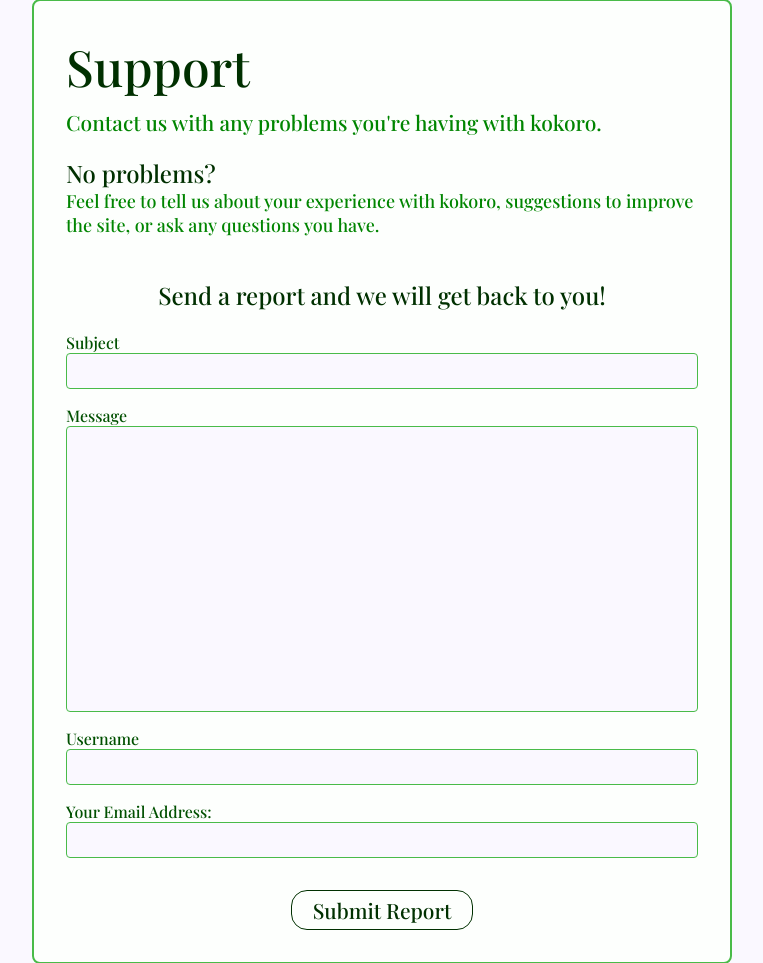
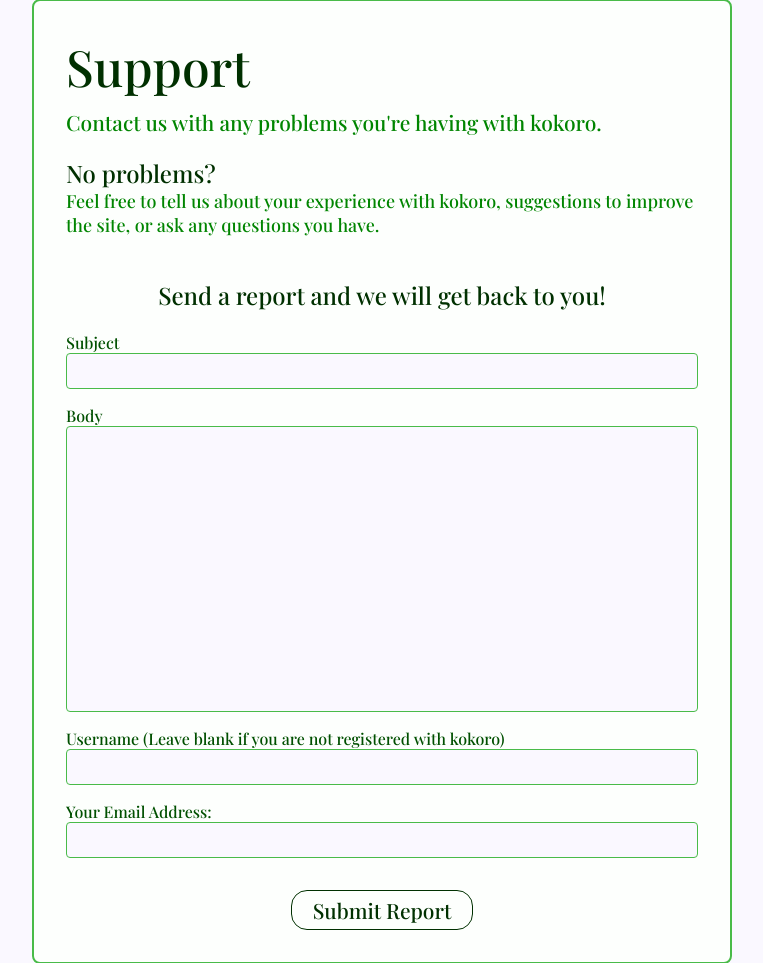
Before and after one commit to Cudderson/kokoro, a Django app: page /support/ in a window 1280 px wide. Shown: the part 151-1114 px from the top of the page, without its empty margins (258-1021 px from the left). Run offline with Django 3.2, Linux system fonts and the light colour scheme.

Commit message:
refactoring email reports to database entries instead, new model, form, view and migrations

```diff
--- a/kokoro/settings.py
+++ b/kokoro/settings.py
@@ -53,10 +53,8 @@ elif os.getenv('DEBUG') == 'FALSE':
 ALLOWED_HOSTS = [
     'localhost',
     '127.0.0.1',
-    '.herokuapp.com',
     '*.herokuapp.com',
     'getkokoro.herokuapp.com',
-    '*',
 ]
 
 # Application definition
--- a/kokoro_app/admin.py
+++ b/kokoro_app/admin.py
@@ -4,7 +4,7 @@ from django.contrib import admin
 
 from .models import Activity, PerfectBalance, ProfileBio, ProfileDisplayName, ProfileQuote, \
                     ProfileImage, ProfileTimezone, BalanceStreak, ContactInfo, ProfilePost, PinnedProfilePost,\
-                    FriendshipRequest, Friendships
+                    FriendshipRequest, Friendships, SupportReport
 
 admin.site.register(Activity)
 admin.site.register(PerfectBalance)
@@ -18,6 +18,7 @@ admin.site.register(ContactInfo)
 admin.site.register(PinnedProfilePost)
 admin.site.register(Friendships)
 admin.site.register(FriendshipRequest)
+admin.site.register(SupportReport)
 
 
 class ProfilePostAdmin(admin.ModelAdmin):
--- a/kokoro_app/forms.py
+++ b/kokoro_app/forms.py
@@ -1,7 +1,7 @@
 from django import forms
 
 from .models import Activity, PerfectBalance, ProfileBio, ProfileDisplayName, ProfileQuote,\
-                    ProfileImage, ProfileTimezone, ContactInfo, ProfilePost
+                    ProfileImage, ProfileTimezone, ContactInfo, ProfilePost, SupportReport
 
 from cloudinary.forms import CloudinaryFileField
 
@@ -74,15 +74,11 @@ class ProfilePostForm(forms.ModelForm):
         fields = ['headline', 'content']
 
 
-class SupportEmailForm(forms.Form):
+class SupportReportForm(forms.ModelForm):
     """
-    Form for sending an email to kokoro support
+    Form for sending a support/help report to kokoro
     """
 
-    sent_from = forms.EmailField()
-
-    username = forms.CharField(max_length=150)
-
-    subject = forms.CharField(max_length=100)
-
-    message = forms.CharField(widget=forms.Textarea)
+    class Meta:
+        model = SupportReport
+        fields = ['subject', 'body', 'contact_email', 'username']
--- a/kokoro_app/models.py
+++ b/kokoro_app/models.py
@@ -249,3 +249,21 @@ class FriendshipRequest(models.Model):
 
     def __str__(self):
         return f'Pending Request from {self.from_user} to {self.to_user}'
+
+
+class SupportReport(models.Model):
+    """
+    Represents a report for a user that wants to contact kokoro
+    """
+
+    # allow null owner entry for users that can't login or don't have account
+    username = models.CharField(max_length=150, blank=True, default='')
+
+    subject = models.CharField(max_length=100)
+
+    body = models.TextField()
+
+    contact_email = models.EmailField()
+
+    def __str__(self):
+        return f'{self.subject}'
--- a/kokoro_app/templates/kokoro_app/support.html
+++ b/kokoro_app/templates/kokoro_app/support.html
@@ -14,15 +14,15 @@
         <br>
         <form action="{% url 'kokoro_app:support' %}" method="post">
             {% csrf_token %}
-            <span class="register-help">{{ support_form.subject.label }}</span>
-            <span class="register-field">{{ support_form.subject }}</span>
-            <span class="register-help">{{ support_form.message.label }}</span>
-            <span class="register-field post-form-content">{{ support_form.message }}</span>
-            <span class="register-help">{{ support_form.username.label }}</span>
-            <span class="register-field">{{ support_form.username }}</span>
+            <span class="register-help">{{ support_report_form.subject.label }}</span>
+            <span class="register-field">{{ support_report_form.subject }}</span>
+            <span class="register-help">{{ support_report_form.body.label }}</span>
+            <span class="register-field post-form-content">{{ support_report_form.body }}</span>
+            <span class="register-help">{{ support_report_form.username.label }}   (Leave blank if you are not registered with kokoro)</span>
+            <span class="register-field">{{ support_report_form.username }}</span>
             <span class="register-help">Your Email Address:</span>
-            <span class="register-field">{{ support_form.sent_from }}</span>
-            <span class="register-error">{{ support_form.sent_from.errors }}</span>
+            <span class="register-field">{{ support_report_form.contact_email }}</span>
+            <span class="register-error">{{ support_report_form.contact_email.errors }}</span>
             <button class="request-btn register-btn font-xl" type="submit">Submit Report</button>
         </form>
     </div>
--- a/kokoro_app/views.py
+++ b/kokoro_app/views.py
@@ -16,7 +16,7 @@ from .models import Activity, PerfectBalance, ProfileBio, ProfileDisplayName, Pr
 
 from .forms import ActivityForm, PerfectBalanceForm, ProfileBioForm, ProfileDisplayNameForm, \
                    ProfileQuoteForm, ProfileImageForm, ProfileTimezoneForm, ContactInfoForm, \
-                   ProfilePostForm, SupportEmailForm
+                   ProfilePostForm, SupportReportForm
 
 from . import balance, profile_utils, friendship_utils
 import pytz
@@ -720,81 +720,35 @@ def remove_friendship_handler(request):
 def support(request):
     """
     Page for contacting kokoro
-    :param request: http get data
-    :return: render of support.html
+    :param request: http data
+    :return: render of either support.html or support_success.html
     """
+    if request.method == 'GET':
+        # blank form
+        support_report_form = SupportReportForm()
 
-    context = {}
+        return render(request, 'kokoro_app/support.html', context={
+            'support_report_form': support_report_form,
+        })
 
-    if request.method == 'POST':
+    elif request.method == 'POST':
+
+        # get submitted form
+        submitted_support_report = SupportReportForm(data=request.POST)
 
         # validate form
-        submitted_support_form = SupportEmailForm(data=request.POST)
+        if submitted_support_report.is_valid():
 
-        if submitted_support_form.is_valid():
             try:
-                # get data from submitted form
-                sent_from = submitted_support_form.cleaned_data['sent_from']
-                subject = submitted_support_form.cleaned_data['subject']
-                username = submitted_support_form.cleaned_data['username']
-                message = submitted_support_form.cleaned_data['message']
-                message = f'{message} || From: @{username}/{sent_from}'
-                recipient = os.environ.get('KOKORO_EMAIL_HOST_USER')
-                recipients = [recipient]
-            except Exception as e:
-                raise Http404("Something went wrong while processing your report. Please try again later.", e)
-
-            # Send Email
-            try:
-                # requires: subject, message, from_email, recipient list
-                # mail_sent = send_mail(subject, message, sent_from, recipients)
-
-                # trying new approach (using EMAIL_HOST_USER as from_email)
-                # mail_sent = send_mail(subject, message, os.environ.get('KOKORO_EMAIL_HOST_USER'), recipients)
-                # print(f"Mail sent: {mail_sent}")
-            # except Exception as e:
-            #     print("ERROR", type(e), e)
-            #     raise Http404("Something went wrong while preparing your report. Please try again later.")
-
-            # send_mail() returns 0 or 1, representing the amount of emails that were sent
-            # if mail_sent == 1:
-            #     successful, render support_success.html
-            #     return render(request, 'kokoro_app/support_success.html')
-
-                # using SendGrid's Python Library
-                # https://github.com/sendgrid/sendgrid-python
-                from sendgrid import SendGridAPIClient
-                from sendgrid.helpers.mail import Mail, Content
-
-                email_message = Mail(
-                    from_email=os.getenv('KOKORO_EMAIL_HOST_USER'),
-                    to_emails=os.getenv('KOKORO_EMAIL_HOST_USER'),
-                    subject=subject,
-                    plain_text_content=message
-                )
-                try:
-                    sg = SendGridAPIClient(os.getenv('KOKORO_EMAIL_HOST_PASSWORD'))
-                    response = sg.send(email_message)
-                    print(response.status_code)
-                    print(response.body)
-                    print(response.headers)
-                    return render(request, 'kokoro_app/support_success.html')
-                except Exception as e:
-                    print(f"ERROR MESSAGE: {e.message}")
+                submitted_support_report.full_clean()
+                submitted_support_report.save()
+                return render(request, 'kokoro_app/support_success.html')
 
             except Exception as e:
-                print("ERROR", type(e), e)
-                raise Http404("Something went wrong while preparing your report. Please try again later.")
-
-            # else:
-            #     raise Http404("Something went wrong while sending your report. Please try again later.")
+                raise Http404("Something went wrong while sending your report. Please try again later.")
         else:
             raise Http404("Your report was not valid.")
 
-    elif request.method == 'GET':
-        # instantiate blank form
-        support_form = SupportEmailForm()
-
-        context['support_form'] = support_form
-
-    return render(request, 'kokoro_app/support.html', context)
+    # method != GET or POST
+    else:
+        raise Http404("Something went wrong.")
```
Also changed, not shown: kokoro_app/migrations/0008_supportreport.py (added), kokoro_app/migrations/0009_auto_20210624_1337.py (added), kokoro_app/migrations/0010_auto_20210624_1352.py (added), kokoro_app/migrations/0011_auto_20210624_1413.py (added), kokoro_app/migrations/0012_auto_20210624_1438.py (added), kokoro_app/migrations/0013_auto_20210624_1449.py (added).
